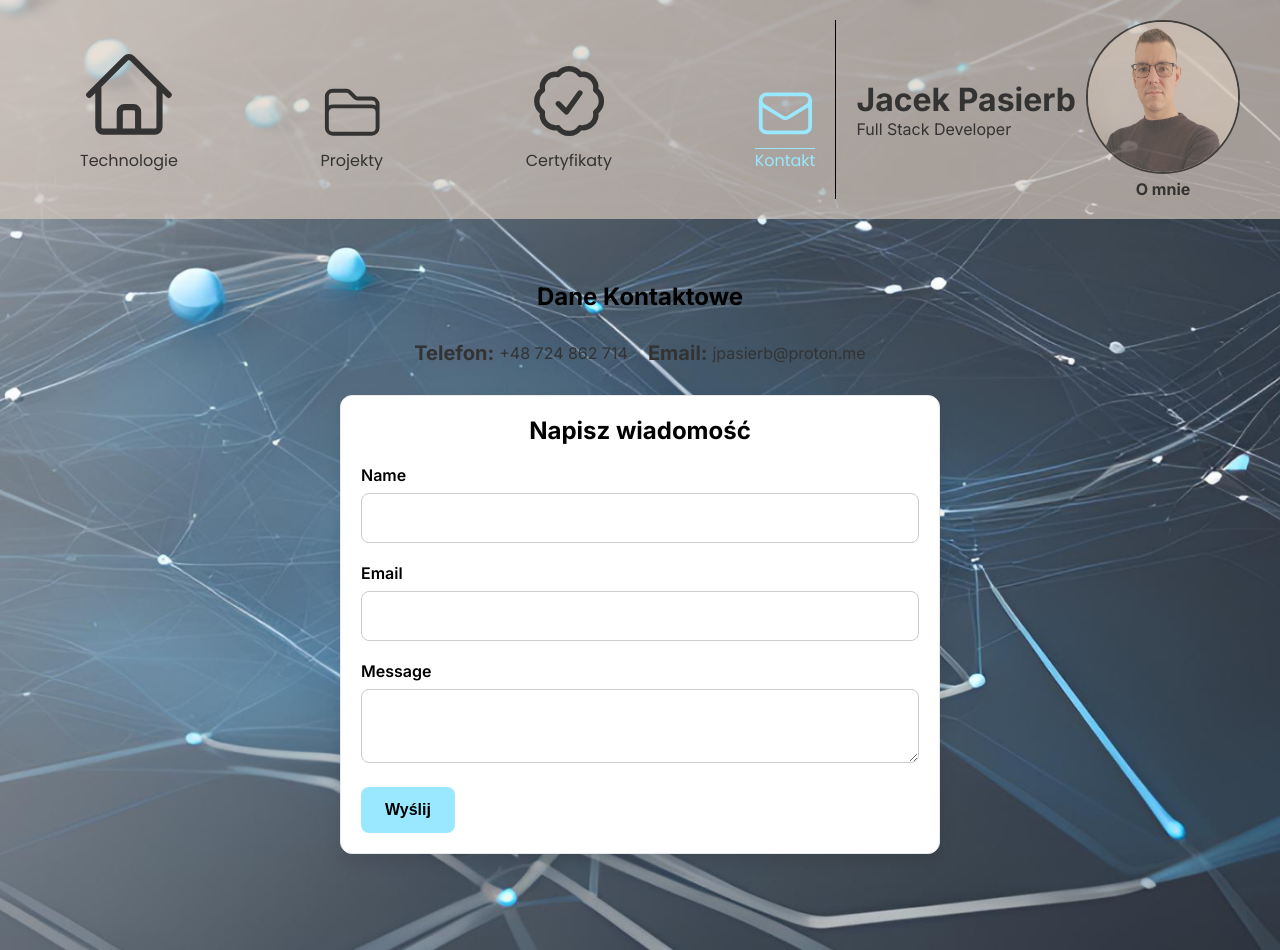
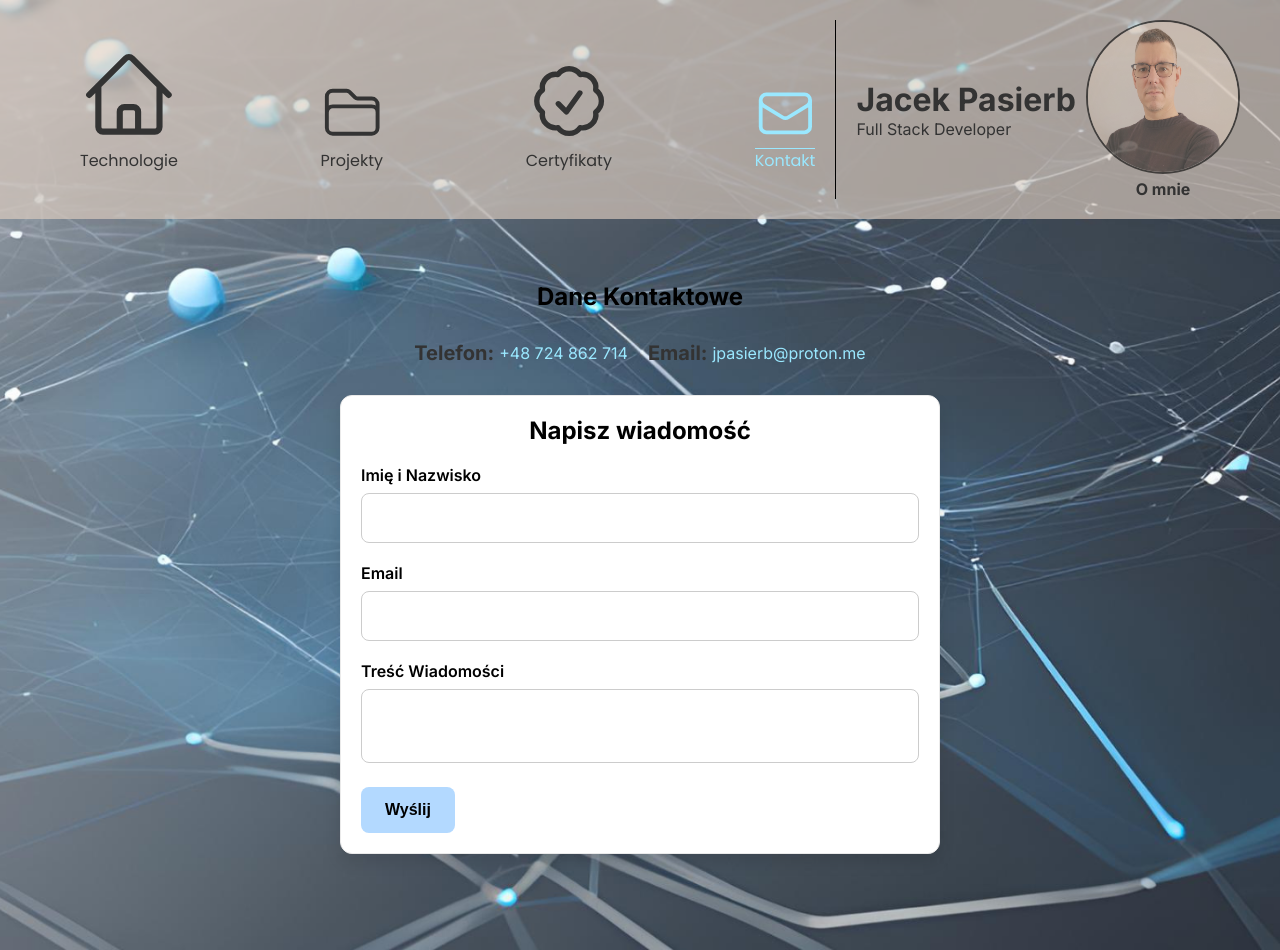
Before and after one commit to JacekPasierb/portfolio, a Next.js app: page /contact in a window 1280 px wide. Built offline with nearby package versions, Linux system fonts and the light colour scheme.

Commit message:
Feature/ContactForm - created endpoint for send email and added validate form

```diff
--- /dev/null
+++ b/app/api/send-email/route.ts
@@ -0,0 +1,25 @@
+import { NextResponse } from "next/server";
+import sgMail from "@sendgrid/mail";
+
+sgMail.setApiKey(process.env.SENDGRID_API_KEY!);
+
+export async function POST(request: Request) {
+  try {
+    const { name, email, message } = await request.json();
+
+    const msg = {
+      to: "jack_byk@o2.pl",
+      from: `jack_byk@o2.pl`,
+      subject: `Nowa wiadomość z PORTFOLIO od ${name} z email: ${email}`,
+      text: message,
+      html: `<p>${message}</p>`,
+    };
+
+    await sgMail.send(msg);
+
+    return NextResponse.json({ success: true });
+  } catch (error) {
+    console.error("Error sending email:", error);
+    return NextResponse.json({ error: "Error sending email" }, { status: 500 });
+  }
+}
--- a/app/components/ContactForm/ContactForm.module.css
+++ b/app/components/ContactForm/ContactForm.module.css
@@ -15,6 +15,10 @@
     color: black;
     text-align: center;
     margin-bottom: 20px;
+}
+.statusMsg {
+    margin-top: 10px;
+    text-align: center;
 }
 .formGroup {
   margin-bottom: 20px;
@@ -37,6 +41,7 @@
   line-height: 1.5;
   transition: border-color 0.3s ease, box-shadow 0.3s ease;
   box-sizing: border-box;
+  resize: none;
 }
 
 .formField:focus {
@@ -45,10 +50,12 @@
   outline: none;
 }
 
-.formField[as="textarea"] {
-  height: 120px;
-  resize: vertical;
-}
+.formField textarea {
+    height: 120px; /* Dostosuj wysokość */
+    resize: none; /* Blokada zmiany rozmiaru */
+  }
+
+
 
 .error {
   color: #d9534f;
--- a/app/components/ContactForm/ContactForm.tsx
+++ b/app/components/ContactForm/ContactForm.tsx
@@ -6,7 +6,7 @@ import {
   FormikErrors,
   ErrorMessage,
 } from "formik";
-import React from "react";
+import React, { useState } from "react";
 import css from "./ContactForm.module.css";
 import * as Yup from "yup";
 
@@ -17,18 +17,42 @@ interface FormValues {
 }
 
 const ContactForm = () => {
+  const [statusMsg, setStatusMsg] = useState("");
+
   const initialValues = {
     name: "",
     email: "",
     message: "",
   };
 
-  const onSubmit = (
+  const onSubmit = async (
     values: FormValues,
-    { setSubmitting }: FormikHelpers<FormValues>
+    { setSubmitting, resetForm }: FormikHelpers<FormValues>
   ) => {
-    console.log("Form data", values);
-    setSubmitting(false);
+    try {
+      const response = await fetch("/api/send-email", {
+        method: "POST",
+        headers: {
+          "Content-Type": "application/json",
+        },
+        body: JSON.stringify(values),
+      });
+
+      const result = await response.json();
+
+      if (result.success) {
+        setStatusMsg(
+          "Dzięki za wiadomość, odpowiem najszybciej jak to możliwe."
+        );
+        resetForm();
+      } else {
+        setStatusMsg("Wystąpił błąd podczas wysyłania wiadomości.");
+      }
+    } catch (error) {
+      setStatusMsg("Wystąpił błąd podczas wysyłania wiadomości.");
+    } finally {
+      setSubmitting(false);
+    }
   };
 
   return (
@@ -36,19 +60,21 @@ const ContactForm = () => {
       initialValues={initialValues}
       validationSchema={Yup.object({
         name: Yup.string()
-          .max(15, "Must be 15 characters or less")
-          .required("Required"),
-        email: Yup.string().email("Invalid email adress").required("Required"),
-        message: Yup.string().required(),
+          .max(25, "Pole może zawierać max 25 znaków !")
+          .required("Pole imię i nazwisko jest wymagane"),
+        email: Yup.string()
+          .email("Niepoprawny format email")
+          .required("Pole email jest wymagane !"),
+        message: Yup.string().required("Pole wiadomości jest puste !"),
       })}
       onSubmit={onSubmit}
     >
-      {({ isSubmitting, errors, touched }) => (
+      {({ isSubmitting, errors, touched, isValid, dirty }) => (
         <Form className={css.form}>
-              <h2 className={css.title}>Napisz wiadomość</h2>
+          <h2 className={css.title}>Napisz wiadomość</h2>
           <div className={css.formGroup}>
             <label htmlFor="name" className={css.label}>
-              Name
+              Imię i Nazwisko
             </label>
             <Field
               type="text"
@@ -74,7 +100,7 @@ const ContactForm = () => {
           </div>
           <div className={css.formGroup}>
             <label htmlFor="message" className={css.label}>
-              Message
+              Treść Wiadomości
             </label>
             <Field
               name="message"
@@ -91,11 +117,12 @@ const ContactForm = () => {
           </div>
           <button
             type="submit"
-            disabled={isSubmitting}
+            disabled={isSubmitting || !isValid || !dirty}
             className={css.submitButton}
           >
             Wyślij
           </button>
+          {statusMsg && <p className={css.statusMsg}>{statusMsg}</p>}
         </Form>
       )}
     </Formik>
--- a/app/styles/Contact.module.css
+++ b/app/styles/Contact.module.css
@@ -35,5 +35,5 @@
 
 .infoItem p {
   font-size: 1rem;
-  color: #333;
+  color: #9ae8ff;
 }
```
Also changed, not shown: 1 other file (tests, documents, lock files or other folders).
